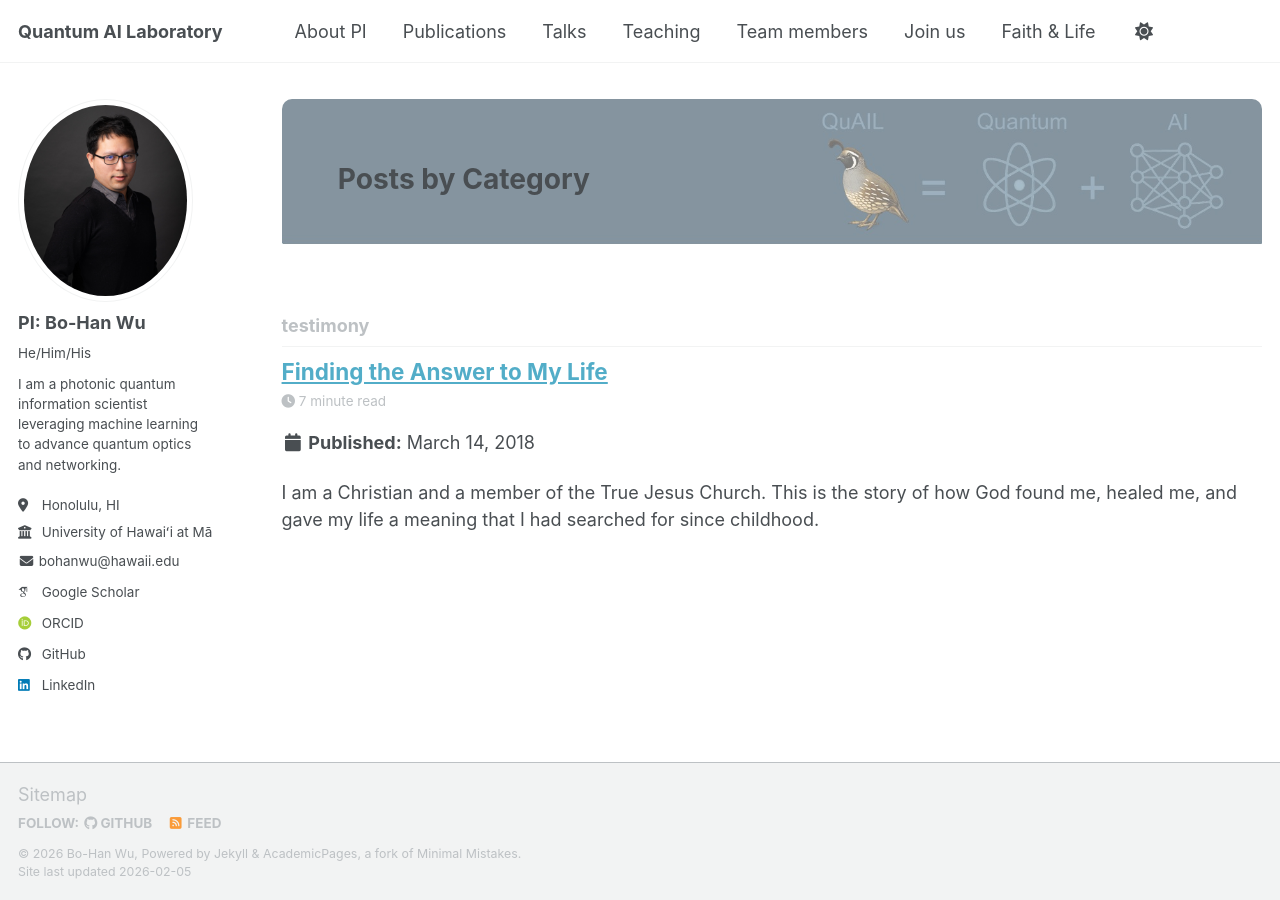
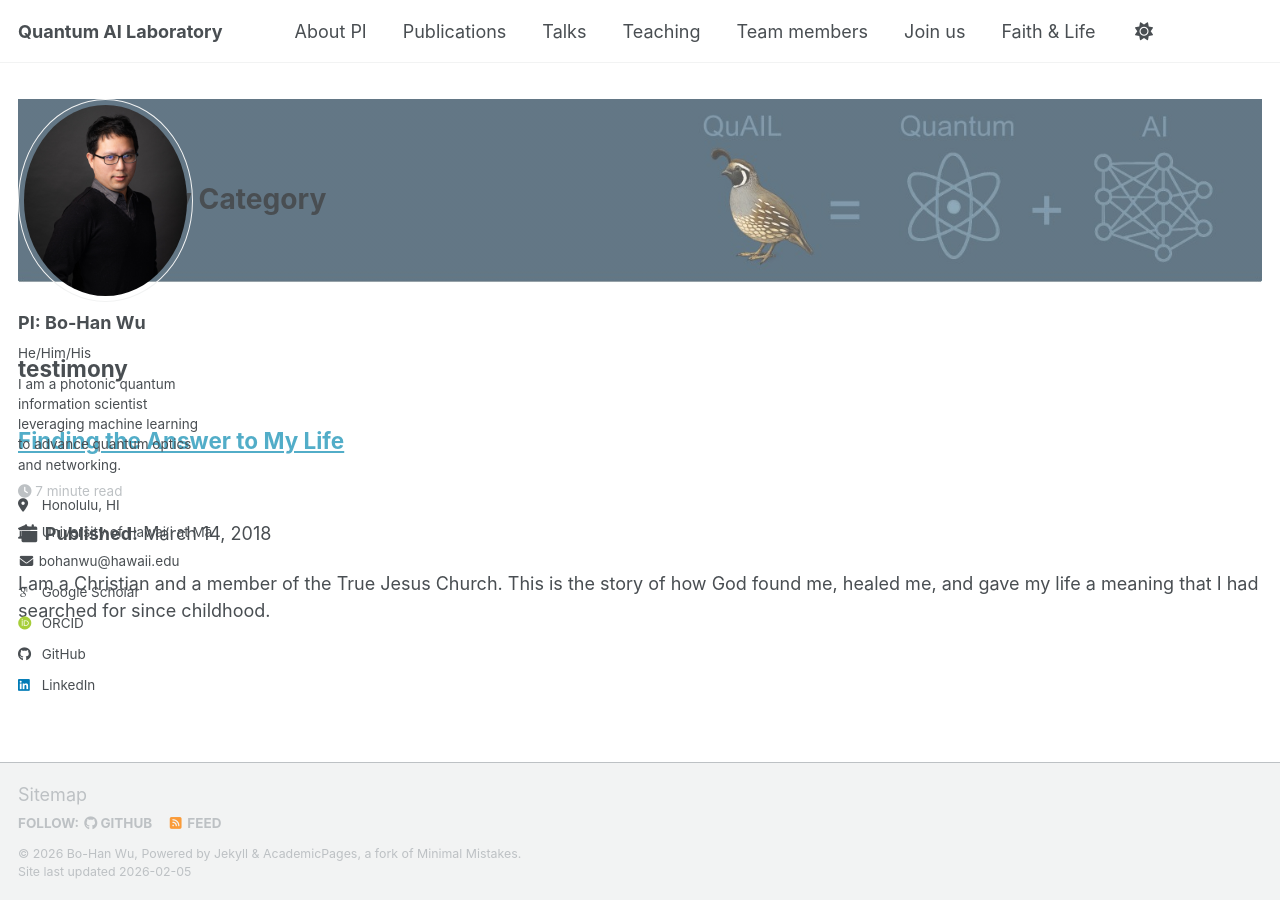
Before and after one commit to go705/go705.github.io, a Jekyll site: the page built from _pages/category-archive.html, in a window 1280 px wide. Built offline with Jekyll 4.4.1, drawn with Linux system fonts in a browser that asks for light colours; some web fonts are replaced; a script bundle is joined from its source files by our own code; library files that are not in the unit come from our copies.

Commit message:
Update _archive.scss

```diff
--- a/_sass/layout/_archive.scss
+++ b/_sass/layout/_archive.scss
@@ -3,20 +3,21 @@
    ========================================================================== */
 
 .page__title {
-  background-image: linear-gradient(rgba(255, 255, 255, 0.45), rgba(255, 255, 255, 0.45)),
+  /* Reduced opacity to 0.3 for a clearer image */
+  background-image: linear-gradient(rgba(255, 255, 255, 0.3), rgba(255, 255, 255, 0.3)),
                     url('/assets/images/Group_image.jpeg');
   background-size: cover;
   background-position: center;
 
-  /* THIS SECTION FIXES THE SIZE FOR ALL PAGES */
-  height: 160px;        /* Set this to the height you like best */
-  display: flex;         /* These 3 lines center the text "Teaching" etc. */
-  align-items: center;   /* horizontally and vertically inside the box */
+  /* Matches width of the content below */
+  width: 100%;
+  height: 200px;
+  display: flex;
+  align-items: center;
   justify-content: flex-start;
 
-  width: 100%;
   padding: 2em;
-  border-radius: 10px;
+  border-radius: 0;      /* Removed border radius so it aligns perfectly with broad edges */
   overflow: hidden;
   margin-bottom: 2em;
 }
@@ -24,14 +25,16 @@
 
 .archive {
   margin-bottom: 2em;
+  width: 100%;          /* Force full width */
 
   @include breakpoint($medium) {
     @include span(12 of 12);
   }
 
   @include breakpoint($large) {
-    @include span(10 of 12 last);
-    @include prefix(0.5 of 12);
+    /* UPDATED: Changed from 10 of 12 to 12 of 12 to make it as broad as the image */
+    @include span(12 of 12 last);
+    @include prefix(0);  /* Removed the 0.5 prefix that was squeezing the text */
   }
 
   a {
@@ -47,219 +50,13 @@
   }
 }
 
-.archive__subtitle {
-  margin: 1.414em 0 0;
-  padding-bottom: 0.5em;
-  font-size: $type-size-5;
-  color: var(--global-text-color-light);
-  border-bottom: 1px solid var(--global-border-color);
-
-  + .list__item .archive__item-title {
-    margin-top: 0.5em;
-  }
-}
-
-.archive__item-title {
-  margin-bottom: 0.25em;
-  font-family: $sans-serif-narrow;
-
-  a + a {
-    opacity: 0.5;
-  }
-}
-
-/* remove border*/
+/* Ensure the content container doesn't have hidden constraints */
 .page__content {
+  width: 100%;
+  max-width: 100%;
 
   .archive__item-title {
     margin-top: 1em;
     border-bottom: none;
   }
 }
-
-.archive__item-excerpt {
-  margin-top: 0;
-  font-size: $type-size-6;
-
-  & + p {
-    text-indent: 0;
-  }
-}
-
-.archive__item-teaser {
-  border-radius: $border-radius;
-  overflow: hidden;
-  img {
-    width: 100%;
-  }
-}
-
-.archive__item:hover {
-  .archive__item-teaser {
-    box-shadow: 0 0 10px rgba(#000, 0.25);
-  }
-
-  .archive__item-title {
-    text-decoration: underline;
-  }
-}
-
-
-/*
-   List view
-   ========================================================================== */
-
-.list__item {
-  @include breakpoint($medium) {
-    padding-right: $right-sidebar-width-narrow;
-  }
-
-  @include breakpoint($large) {
-    padding-right: $right-sidebar-width;
-  }
-
-  @include breakpoint($x-large) {
-    padding-right: $right-sidebar-width-wide;
-  }
-
-  .page__meta {
-    margin: 0 0 4px;
-  }
-}
-
-
-/*
-   Grid view
-   ========================================================================== */
-
-.grid__item {
-  margin-bottom: 2em;
-
-  .page__meta {
-    margin: 0 0 4px;
-  }
-
-  .archive__item-title {
-    margin-top: 0.5em;
-    font-size: $type-size-5;
-  }
-
-  .archive__item-excerpt {
-    display: none;
-  }
-
-  @include breakpoint($small) {
-    @include gallery(5 of 10);
-    .archive__item-teaser {
-      max-height: 200px;
-    }
-  }
-
-  @include breakpoint($medium) {
-    margin-left: 0; /* reset before mixin does its thing*/
-    margin-right: 0; /* reset before mixin does its thing*/
-    @include gallery(2.5 of 10);
-
-    .archive__item-teaser {
-      max-height: 120px;
-    }
-
-    .archive__item-excerpt {
-      display: block;
-      font-size: $type-size-6;
-    }
-  }
-}
-
-
-/*
-   Features
-   ========================================================================== */
-
-.feature__wrapper {
-  @include clearfix();
-  margin-bottom: 2em;
-  border-bottom: 1px solid var(--global-border-color);
-}
-
-.feature__item {
-  margin-bottom: 2em;
-  font-size: 1.25rem;
-
-  @include breakpoint($small) {
-    margin-bottom: 0;
-    @include gallery(4 of 12);
-
-    .feature__item-teaser {
-      max-height: 200px;
-      overflow: hidden;
-    }
-  }
-
-  &--left {
-    @include full();
-    font-size: 1.25rem;
-
-    .archive__item-teaser {
-      margin-bottom: 2em;
-    }
-
-    @include breakpoint($small) {
-      .archive__item-teaser {
-        @include span(5 of 12);
-      }
-
-      .archive__item-body {
-        @include span(7 of 12 last);
-        @include prefix(0.5 of 12);
-        @include suffix(1 of 12);
-      }
-    }
-  }
-
-  &--right {
-    @include full();
-    font-size: 1.25rem;
-
-    .archive__item-teaser {
-      margin-bottom: 2em;
-    }
-
-    @include breakpoint($small) {
-      text-align: right;
-
-      .archive__item-teaser {
-        @include span(5 of 12 rtl);
-      }
-
-      .archive__item-body {
-        @include span(7 of 12 last rtl);
-        @include prefix(0.5 of 12);
-        @include suffix(1 of 12);
-      }
-    }
-  }
-
-  &--center {
-    @include full();
-    font-size: 1.25rem;
-
-    .archive__item-teaser {
-      margin-bottom: 2em;
-    }
-
-    @include breakpoint($small) {
-      text-align: center;
-
-      .archive__item-teaser {
-        margin: 0 auto;
-        width: span(5 of 12);
-      }
-
-      .archive__item-body {
-        margin: 0 auto;
-        width: span(7 of 12);
-      }
-    }
-  }
-}
```
